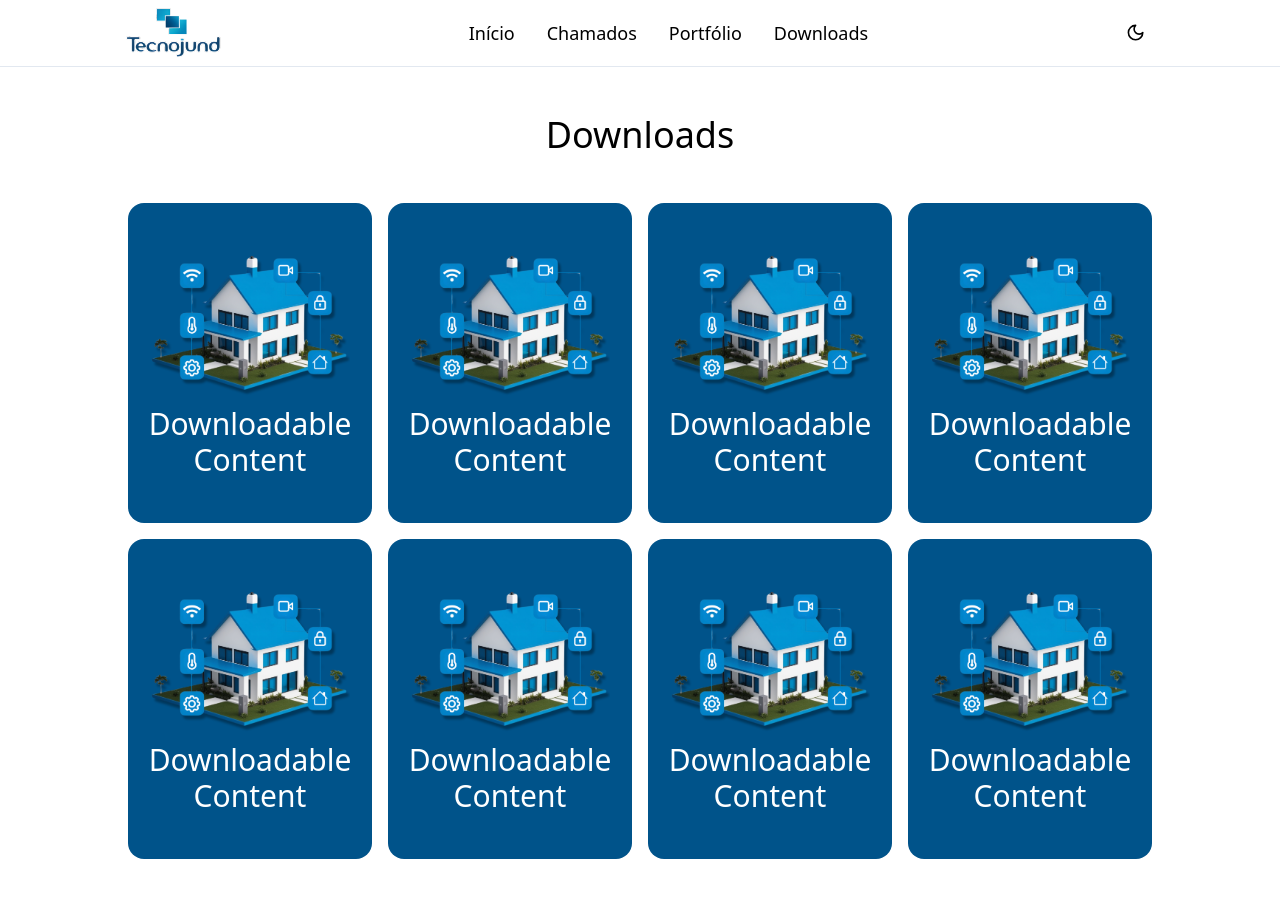
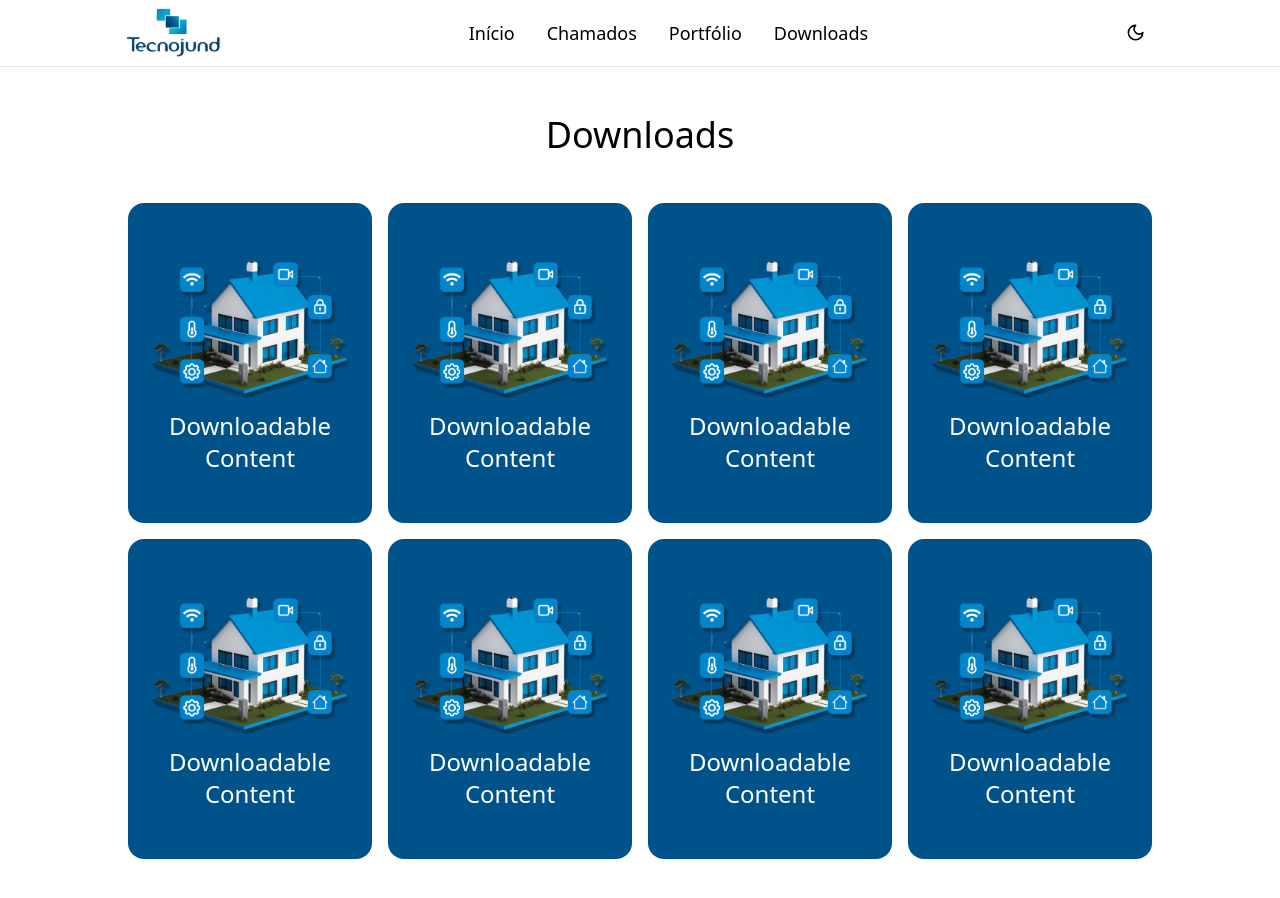
Before and after one commit to giovannivicentin/tecnojund, a Next.js app: page /downloads in a window 1280 px wide. Shown: the top 898 px of the page. Built offline with nearby package versions, Linux system fonts and the light colour scheme; what tailwindcss-animated would draw is missing.

Commit message:
style: Update DownloadsItem component font size for smaller screens

```diff
--- a/src/components/downloadsItem.tsx
+++ b/src/components/downloadsItem.tsx
@@ -27,7 +27,7 @@ export function DownloadsItem({
             height: 'auto',
           }}
         />
-        <h2 className="text-xl font-medium text-white md:text-3xl text-center">
+        <h2 className="text-xl font-medium text-white md:text-2xl text-center">
           {name}
         </h2>
       </div>
```
